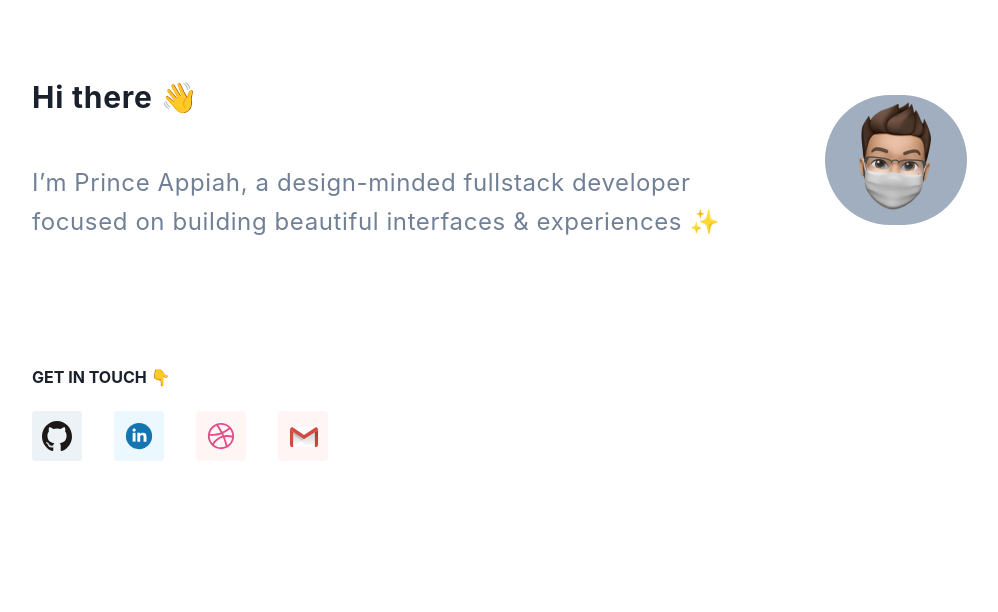
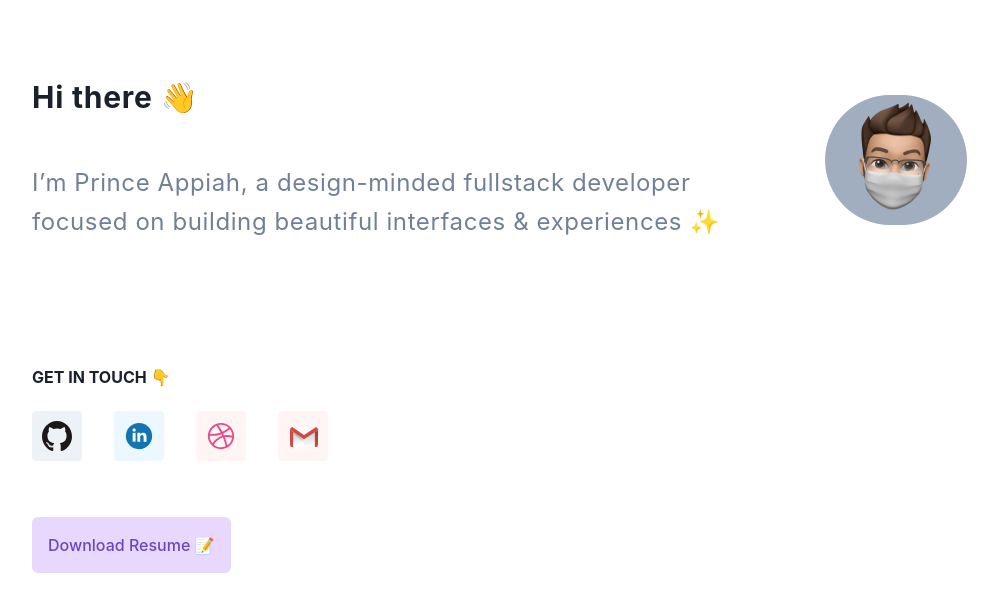
Before and after one commit to prince-appiah/oris-portfolio, a React (Create React App) app: page / in a window 1280 px wide. Shown: the top 612 px of the page, without its empty margins (112-1110 px from the left). Built offline with nearby package versions, Linux system fonts and the light colour scheme.

Commit message:
Added resume in get in touch section

```diff
--- a/src/components/GetInTouch.jsx
+++ b/src/components/GetInTouch.jsx
@@ -5,6 +5,7 @@ import github from '../assets/github.svg';
 import linkedin from '../assets/linkedin.svg';
 import dribbble from '../assets/dribbble.svg';
 import gmail from '../assets/gmail.svg';
+import { Button } from '@chakra-ui/button';
 
 function GetInTouch({ getInTouch }) {
   const { title, git, lnkdn, drble, mail } = getInTouch;
@@ -18,6 +19,19 @@ function GetInTouch({ getInTouch }) {
         <Item icon={linkedin} link={lnkdn.link} bg="blue.50" hover="blue.200" />
         <Item icon={dribbble} link={drble.link} bg="red.50" hover="red.100" />
         <Item icon={gmail} link={mail.link} bg="red.50" hover="red.100" />
+      </Flex>
+      <Flex mt="14">
+        {/* <Box as="button" p="4" rounded="base" color="#7F58F4" bg="#EDE7FD"> */}
+        <Box
+          as="button"
+          p="4"
+          rounded="md"
+          color="purple.600"
+          bg="purple.100"
+          _hover={{ bg: 'purple.200' }}
+        >
+          <Text fontWeight="medium"> Download Resume 📝</Text>
+        </Box>
       </Flex>
     </Box>
   );
```
